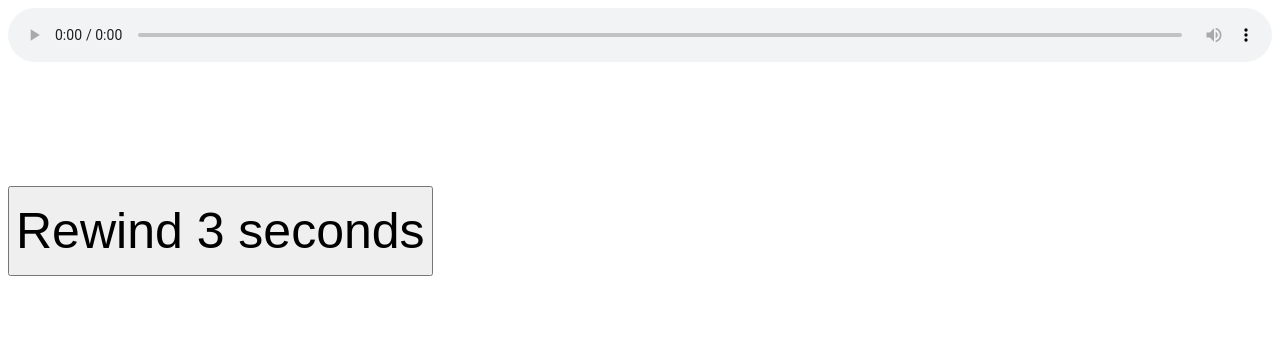
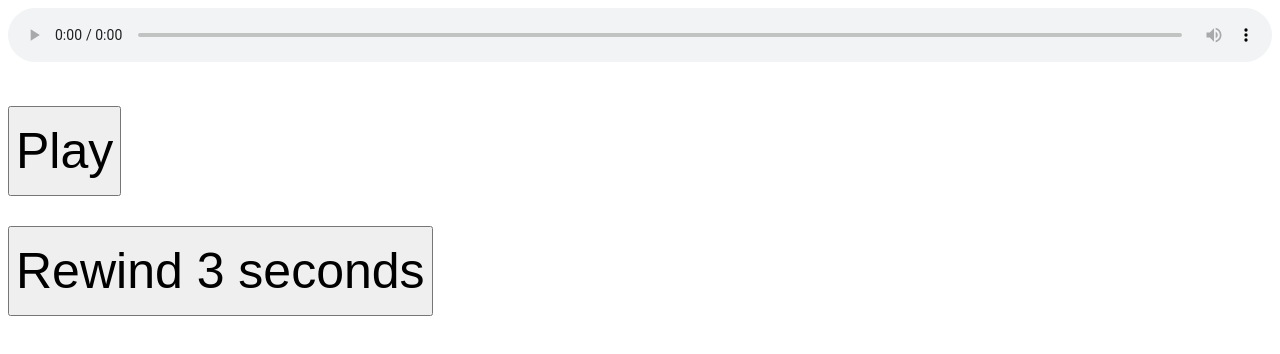
Before and after one commit to watingforreboot/listeningmaterials, a plain HTML site: page 0131iandme.htm in a window 1280 px wide. Drawn offline with Linux system fonts and the light colour scheme.

Commit message:
Update 0131iandme.htm

```diff
--- a/0131iandme.htm
+++ b/0131iandme.htm
@@ -7,11 +7,26 @@
   Your browser does not support the audio element.
 </audio>
 
-<button onclick="rewindAudio(3)" type="button" style="height: 90px; font-size: 50px; margin-top: 120px; touch-action: manipulation;">Rewind 3 seconds</button>
+<button id="playPauseBtn" onclick="togglePlay()" type="button" style="display: block; height: 90px; font-size: 50px; margin-top: 40px; touch-action: manipulation;">Play</button>
+
+<button onclick="rewindAudio(3)" type="button" style="height: 90px; font-size: 50px; margin-top: 30px; touch-action: manipulation;">Rewind 3 seconds</button>
 
 <script>
+var audio = document.getElementById("audioPlayer");
+var playPauseBtn = document.getElementById("playPauseBtn");
+
+// 再生・一時停止を切り替える関数
+function togglePlay() {
+  if (audio.paused) {
+    audio.play();
+    playPauseBtn.textContent = "Pause";
+  } else {
+    audio.pause();
+    playPauseBtn.textContent = "Play";
+  }
+}
+
 function rewindAudio(seconds) {
-  var audio = document.getElementById("audioPlayer");
   audio.currentTime -= seconds;
 }
 </script>
```
